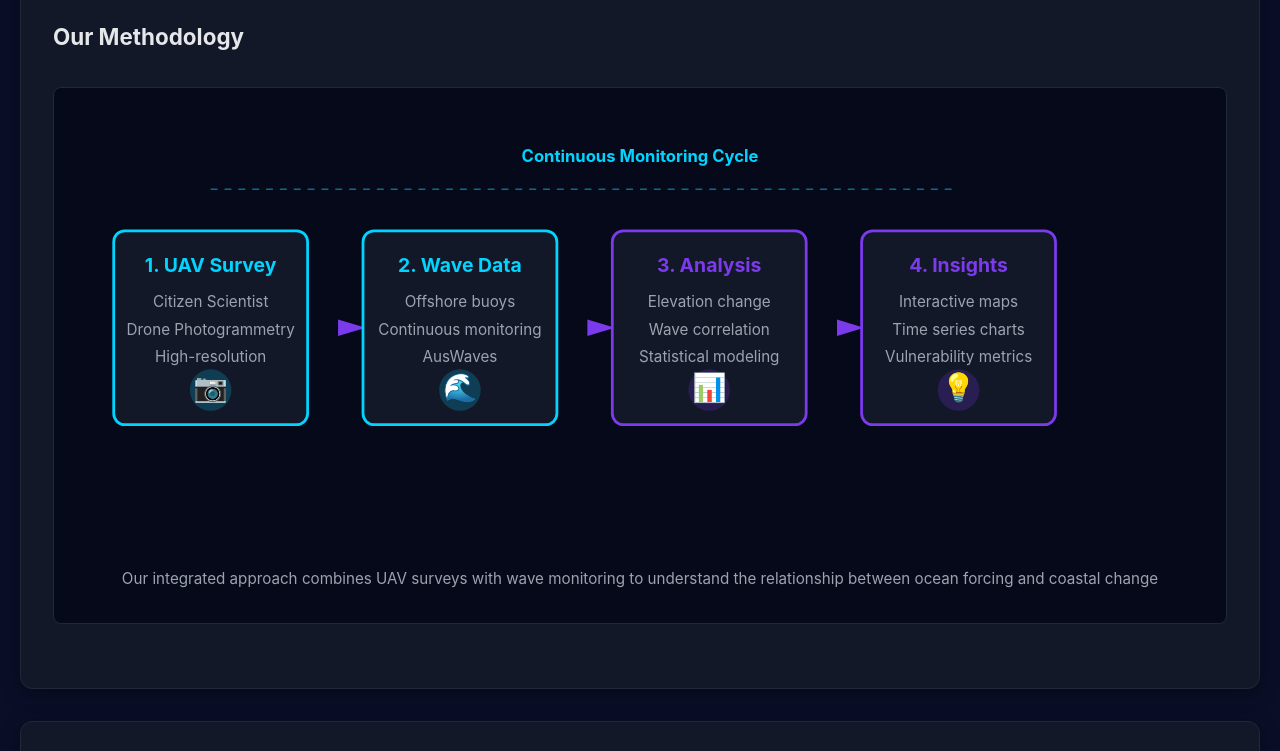
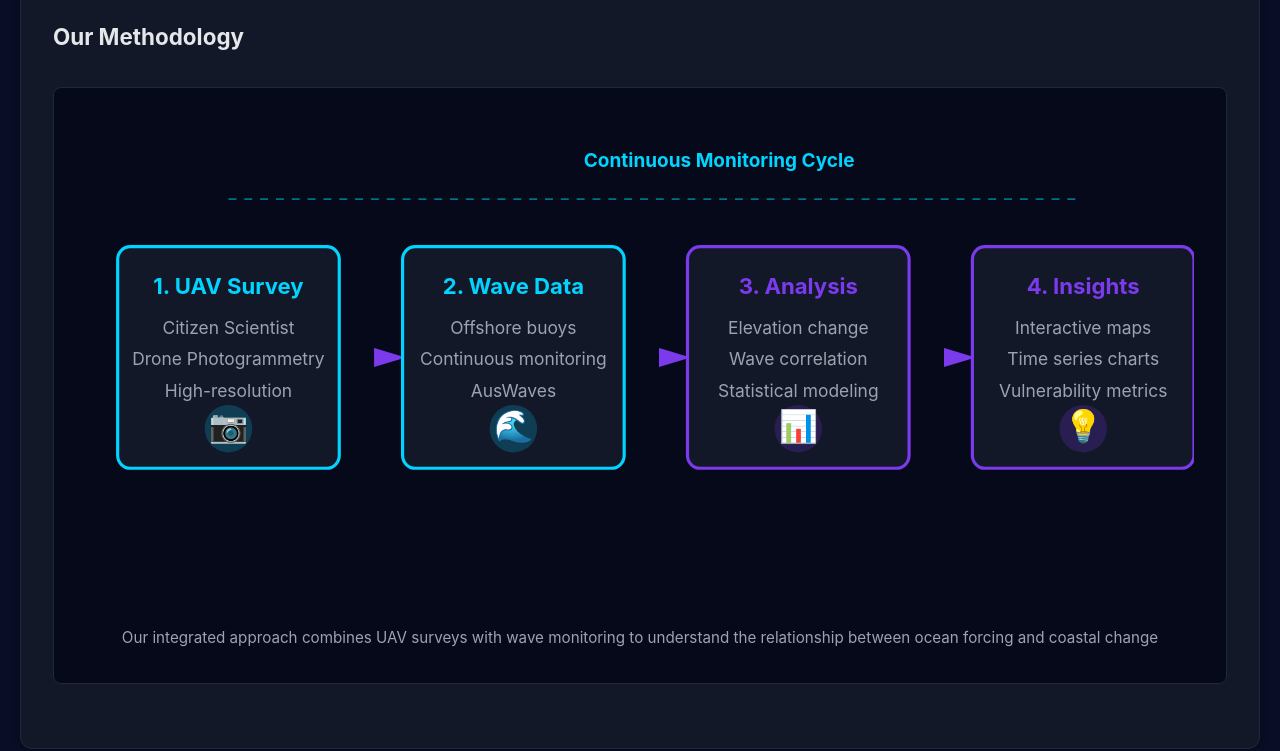
Before and after one commit to NuytsSiegmund/CoastWatch-VIC, a plain HTML site: page index.html in a window 1280 px wide. Shown: the part 800-1551 px from the top of the page. Drawn offline with nearby package versions, Linux system fonts and the light colour scheme.

Commit message:
Update index.html

```diff
--- a/index.html
+++ b/index.html
@@ -236,7 +236,7 @@
 
                 <h3>Our Methodology</h3>
                 <div style="background: var(--darker-bg); padding: 2rem; border-radius: 8px; border: 1px solid var(--border); margin: 2rem 0;">
-                    <svg viewBox="0 0 800 300" style="width: 100%; height: auto;">
+                    <svg viewBox="0 0 700 300" style="width: 100%; height: auto;">
                         <!-- Background -->
                         <defs>
                             <linearGradient id="flowGrad" x1="0%" y1="0%" x2="100%" y2="0%">
```
